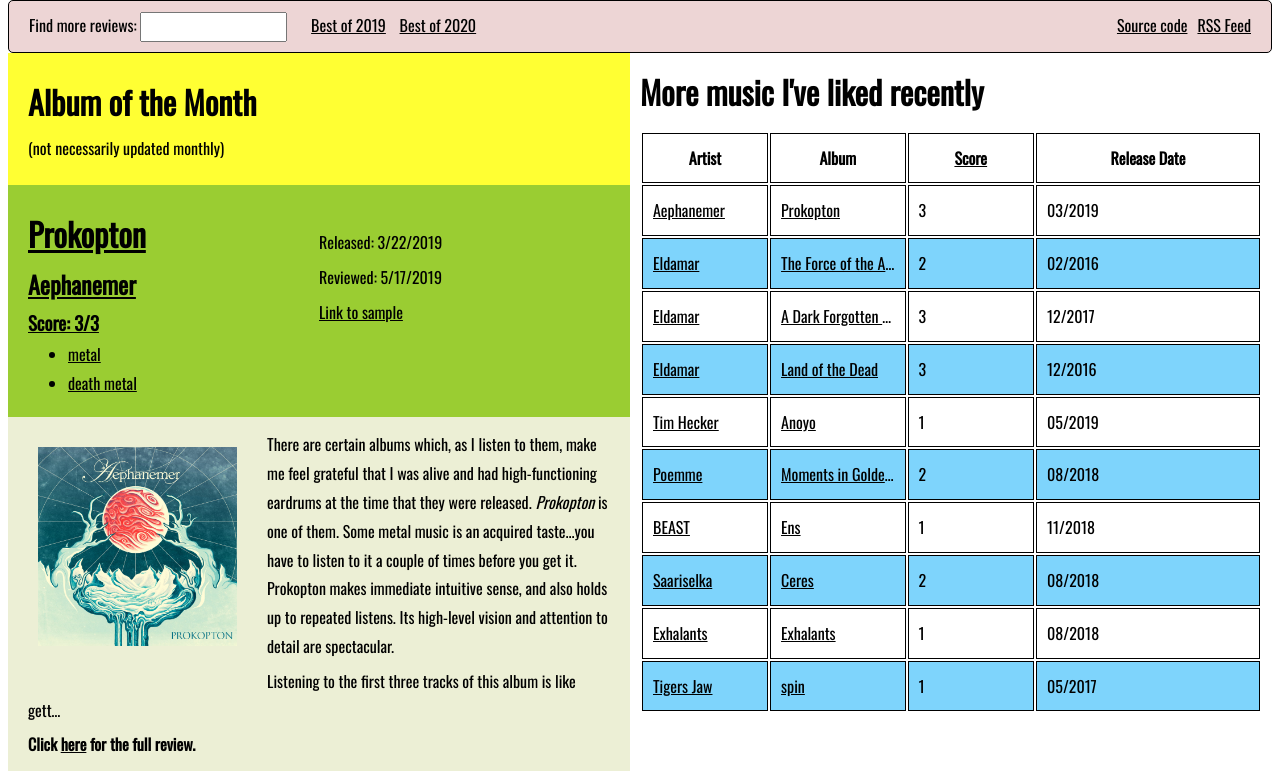
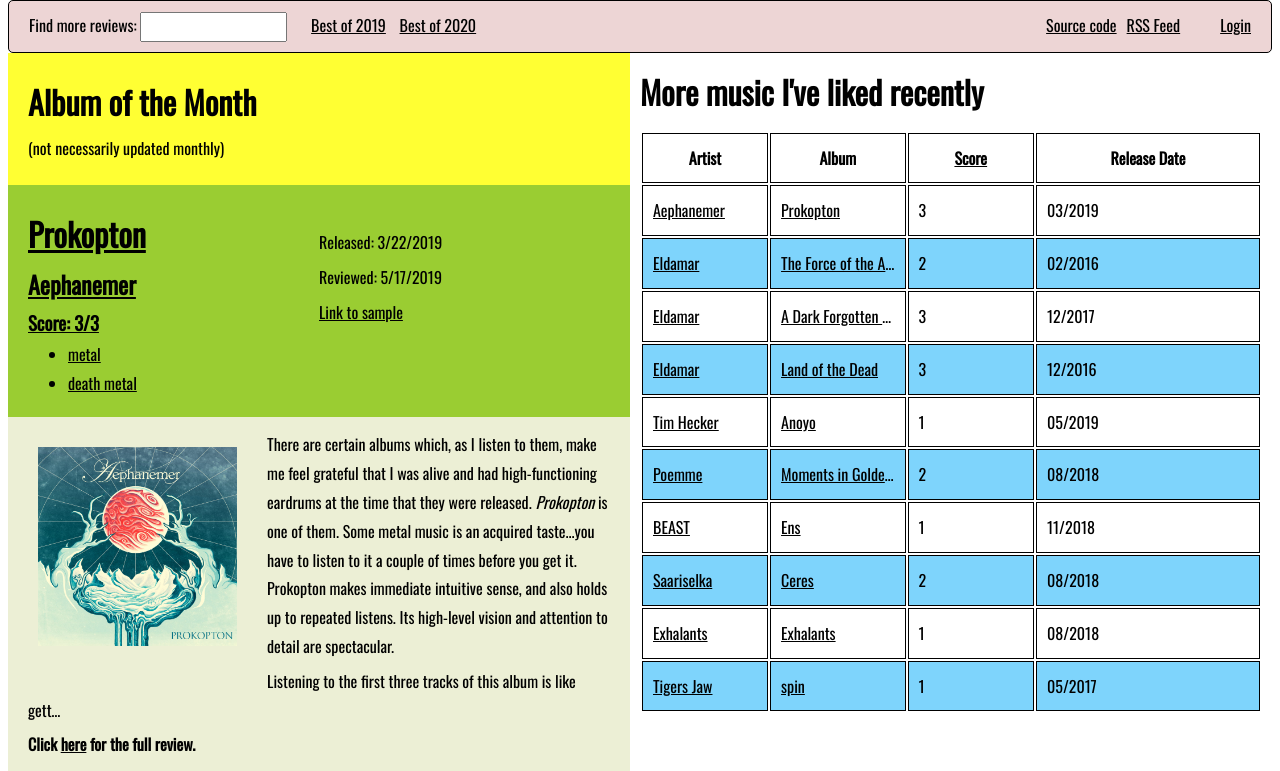
Before and after one commit to vpcarroll15/personal, a Django app: page /music/ in a window 1280 px wide. Shown: the top 771 px of the page. Run offline with Django 3.2, Linux system fonts and the light colour scheme; data comes from the database, SQL or seed files in the repository; some libraries are stand-ins or nearby versions.

Commit message:
Make it possible to log in from the homepage.

```diff
--- a/music/templates/music/boilerplate.html
+++ b/music/templates/music/boilerplate.html
@@ -8,6 +8,14 @@
         </form>
         <a href="{% url 'music:best_of' name=2019 %}">Best of 2019</a>
         <a href="{% url 'music:best_of' name=2020 %}" style="padding-left: 10px;">Best of 2020</a>
+
+        <span style="float: right; padding-right: 10px; padding-left: 30px;">
+        {% if user.is_authenticated %}
+        Welcome {{ user.username }}! <a href="{% url 'logout' %}">Logout</a>
+        {% else %}
+        <a href="{% url 'login' %}">Login</a>
+        {% endif %}
+        </span>
         <a href="{% url 'music:rss' %}" style="float: right; padding-right: 10px;">RSS Feed</a>
         <a href="https://github.com/paul-cobalt/personal/tree/master/music" style="float: right; padding-right: 10px;">Source code</a>
     </div>
--- a/templates/registration/login.html
+++ b/templates/registration/login.html
@@ -31,5 +31,5 @@
 <input type="submit" value="login">
 <input type="hidden" name="next" value="{{ next }}">
 </form>
-
+<p><a href="{% url 'password_change' %}">Change password</a></p>
 {% endblock %}
```
